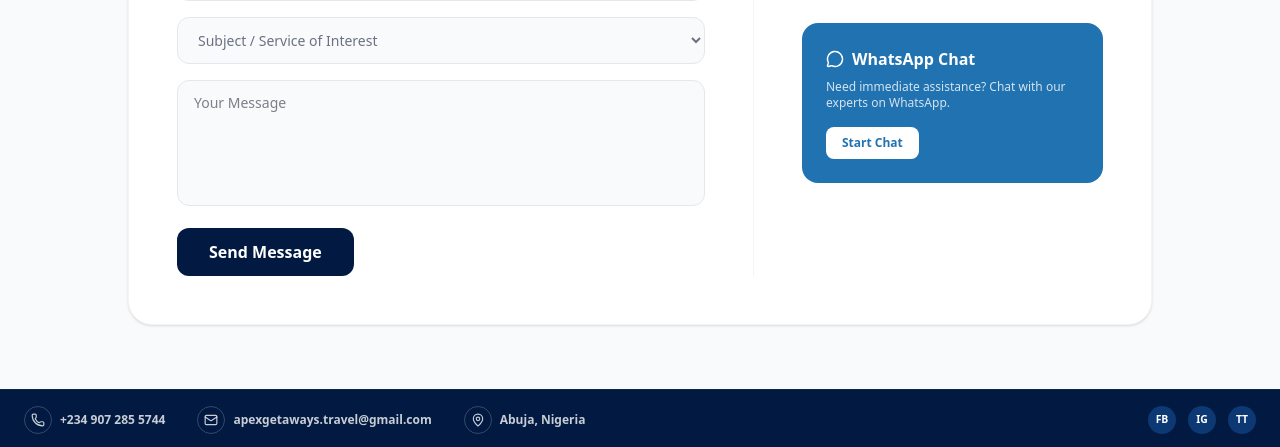
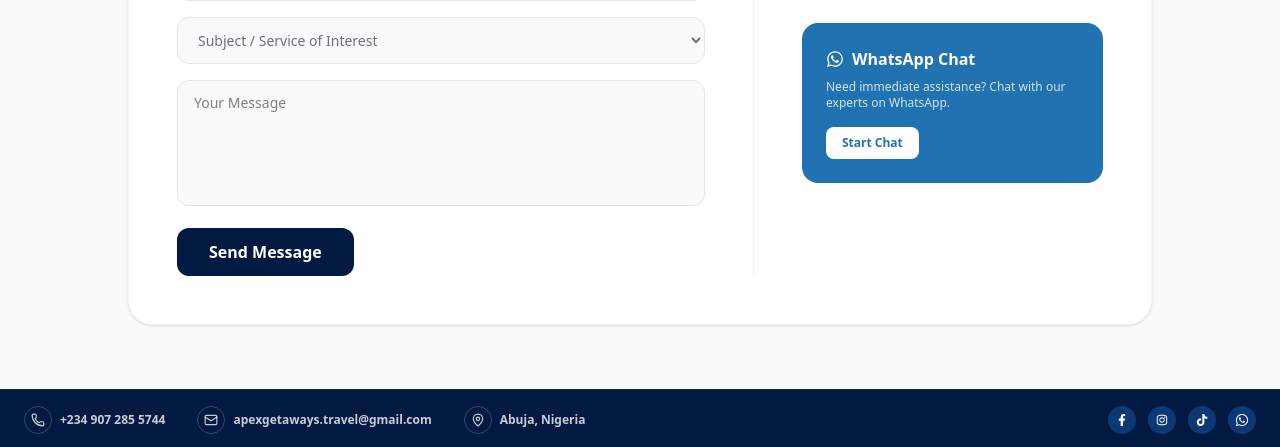
Before and after one commit to Jpflames/Apex-travel-space, a Next.js app: page /contact in a window 1280 px wide. Shown: the part 618-1065 px from the top of the page. Built offline with nearby package versions, Linux system fonts and the light colour scheme.

Commit message:
workflow adjusted

```diff
--- a/package.json
+++ b/package.json
@@ -28,6 +28,7 @@
     "react": "19.2.8",
     "react-dom": "19.2.8",
     "react-hook-form": "^7.86.0",
+    "react-icons": "^5.7.0",
     "sonner": "^2.0.8",
     "tailwind-merge": "^3.6.0",
     "tailwindcss-animate": "^1.0.7",
--- a/src/app/consultation/page.tsx
+++ b/src/app/consultation/page.tsx
@@ -116,7 +116,7 @@ export default function ConsultationPage() {
             'Accept': 'application/json'
         },
         body: JSON.stringify({
-            _subject: "New Consultation Payment Pending",
+            _subject: "New Consultation Booked",
             Status: "Requires Admin Confirmation",
             Service: selectedService,
             Date: selectedDate,
@@ -128,7 +128,12 @@ export default function ConsultationPage() {
         })
       });
 
-      // 4. Move to success step
+      // 4. Open WhatsApp with prefilled message
+      const waMessage = `Hello Apex Getaways, I just booked a consultation.\n\n*Name:* ${fullName}\n*Service:* ${selectedService}\n*Date:* ${selectedDate}\n*Time:* ${selectedTime}\n*Email:* ${formData.email}\n*Phone:* ${formData.phone}\n\nI have uploaded my payment receipt on the website for confirmation.`;
+      const waUrl = `https://wa.me/2349072855744?text=${encodeURIComponent(waMessage)}`;
+      window.open(waUrl, "_blank");
+
+      // 5. Move to success step
       setStep(5);
     } catch(error) {
        console.error("Failed to submit booking", error);
@@ -439,7 +444,7 @@ export default function ConsultationPage() {
                     </>
                   ) : (
                     <>
-                      Submit Booking & Receipt <CheckCircle2 size={18} />
+                      Submit Booking & Notify <CheckCircle2 size={18} />
                     </>
                   )}
                 </button>
--- a/src/app/consultation/success/page.tsx
+++ b/src/app/consultation/success/page.tsx
@@ -3,7 +3,8 @@
 import { useSearchParams } from "next/navigation";
 import Link from "next/link";
 import { Button } from "@/components/ui/button";
-import { CheckCircle2, Home, MessageCircle, Calendar, Clock } from "lucide-react";
+import { CheckCircle2, Home, Calendar, Clock } from "lucide-react";
+import { FaWhatsapp } from "react-icons/fa";
 import { Suspense } from "react";
 
 function SuccessContent() {
@@ -75,8 +76,8 @@ function SuccessContent() {
           </Link>
         </Button>
         <Button size="lg" variant="outline" asChild className="border-green-500 text-green-700 hover:bg-green-50 hover:text-green-800">
-          <Link href="#">
-            <MessageCircle size={18} className="mr-2" /> Chat on WhatsApp
+          <Link href="https://wa.me/2349072855744" target="_blank">
+            <FaWhatsapp size={18} className="mr-2" /> Chat on WhatsApp
           </Link>
         </Button>
       </div>
--- a/src/app/contact/page.tsx
+++ b/src/app/contact/page.tsx
@@ -1,5 +1,6 @@
 import Link from "next/link";
-import { Mail, MapPin, Phone, MessageCircle } from "lucide-react";
+import { Mail, MapPin, Phone } from "lucide-react";
+import { FaWhatsapp } from "react-icons/fa";
 import { GoldButton } from "@/components/apex/ApexComponents";
 
 export const metadata = {
@@ -90,9 +91,9 @@ export default function ContactPage() {
               </div>
 
               <div className="bg-brand-ocean text-white p-6 rounded-2xl">
-                <h4 className="font-bold mb-2 flex items-center gap-2"><MessageCircle size={18} /> WhatsApp Chat</h4>
+                <h4 className="font-bold mb-2 flex items-center gap-2"><FaWhatsapp size={18} /> WhatsApp Chat</h4>
                 <p className="text-white/80 text-xs mb-4">Need immediate assistance? Chat with our experts on WhatsApp.</p>
-                <Link href="#" className="bg-white text-brand-ocean text-xs font-bold py-2 px-4 rounded-lg inline-block hover:bg-gray-50 transition-colors">
+                <Link href="https://wa.me/2349072855744" target="_blank" className="bg-white text-brand-ocean text-xs font-bold py-2 px-4 rounded-lg inline-block hover:bg-gray-50 transition-colors">
                   Start Chat
                 </Link>
               </div>
--- a/src/components/layout/Footer.tsx
+++ b/src/components/layout/Footer.tsx
@@ -1,5 +1,6 @@
 import Link from "next/link";
 import { Mail, MapPin, Phone } from "lucide-react";
+import { FaFacebookF, FaInstagram, FaTiktok, FaWhatsapp } from "react-icons/fa";
 
 export function Footer() {
   return (
@@ -21,12 +22,13 @@ export function Footer() {
         </div>
         <div className="flex items-center gap-3">
           {[
-            { label: "fb", href: "https://www.facebook.com/share/1EujeCDKCj/?mibextid=wwXIfr" },
-            { label: "ig", href: "https://www.instagram.com/apex_getaways_travel_ltd?igsi=MTd1Y3o0OGxqZGl4aA==" },
-            { label: "tt", href: "https://www.tiktok.com/@visa_travel_support?_r=1&_t=ZS-99QYQgeJCqb" }
-          ].map((item) => (
-            <a key={item.label} href={item.href} target="_blank" rel="noopener noreferrer" className="grid h-7 w-7 place-items-center rounded-full bg-[#0c3973] text-[0.65rem] font-black uppercase text-white hover:bg-[#e6ac24] hover:text-[#061733]">
-              {item.label}
+            { icon: <FaFacebookF size={12} />, href: "https://www.facebook.com/share/1EujeCDKCj/?mibextid=wwXIfr" },
+            { icon: <FaInstagram size={12} />, href: "https://www.instagram.com/apex_getaways_travel_ltd?igsi=MTd1Y3o0OGxqZGl4aA==" },
+            { icon: <FaTiktok size={12} />, href: "https://www.tiktok.com/@visa_travel_support?_r=1&_t=ZS-99QYQgeJCqb" },
+            { icon: <FaWhatsapp size={14} />, href: "https://wa.me/2349072855744" }
+          ].map((item, index) => (
+            <a key={index} href={item.href} target="_blank" rel="noopener noreferrer" className="grid h-7 w-7 place-items-center rounded-full bg-[#0c3973] text-white hover:bg-[#e6ac24] hover:text-[#061733] transition-colors">
+              {item.icon}
             </a>
           ))}
         </div>
```
Also changed, not shown: 1 other file (tests, documents, lock files or other folders).
